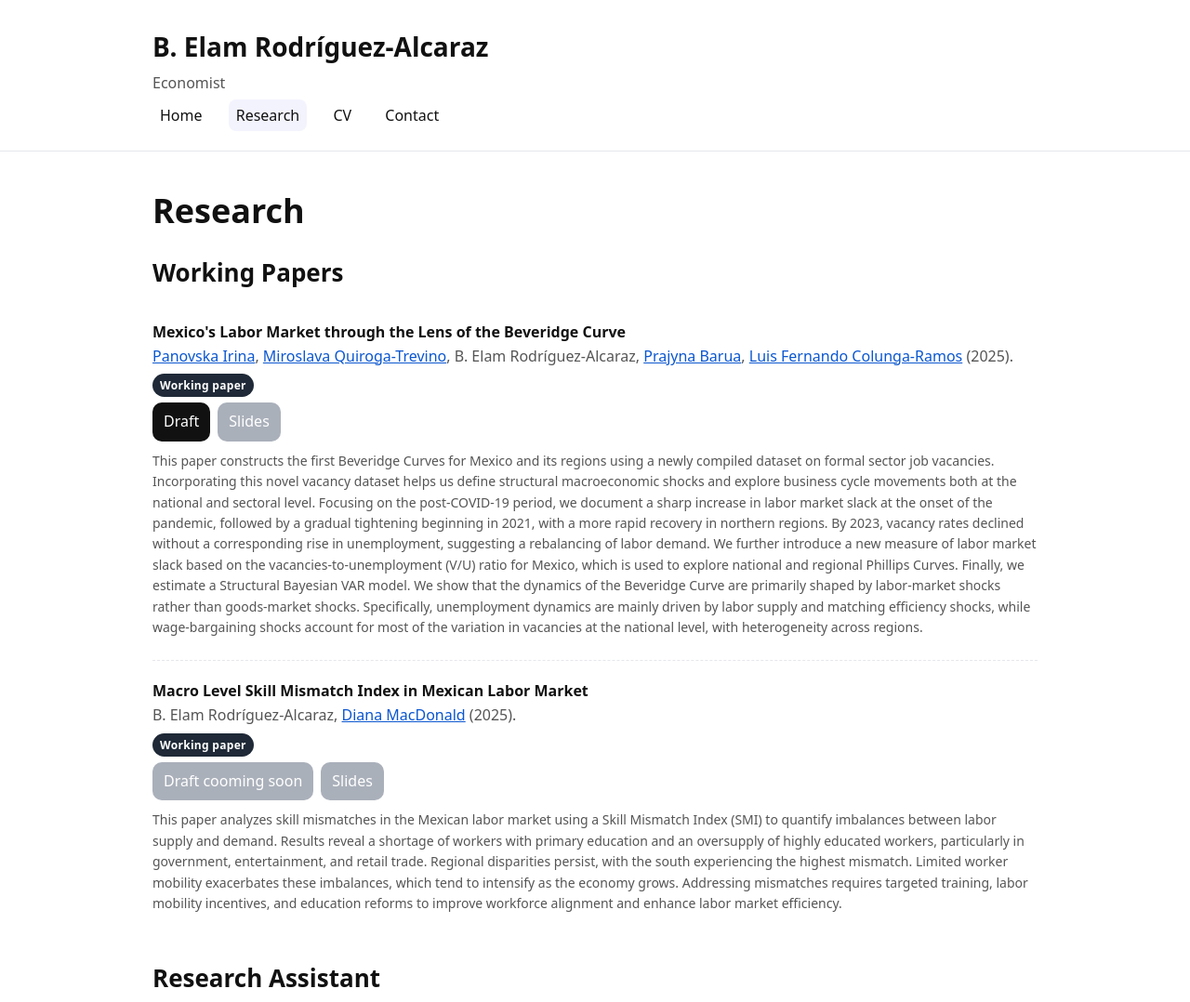
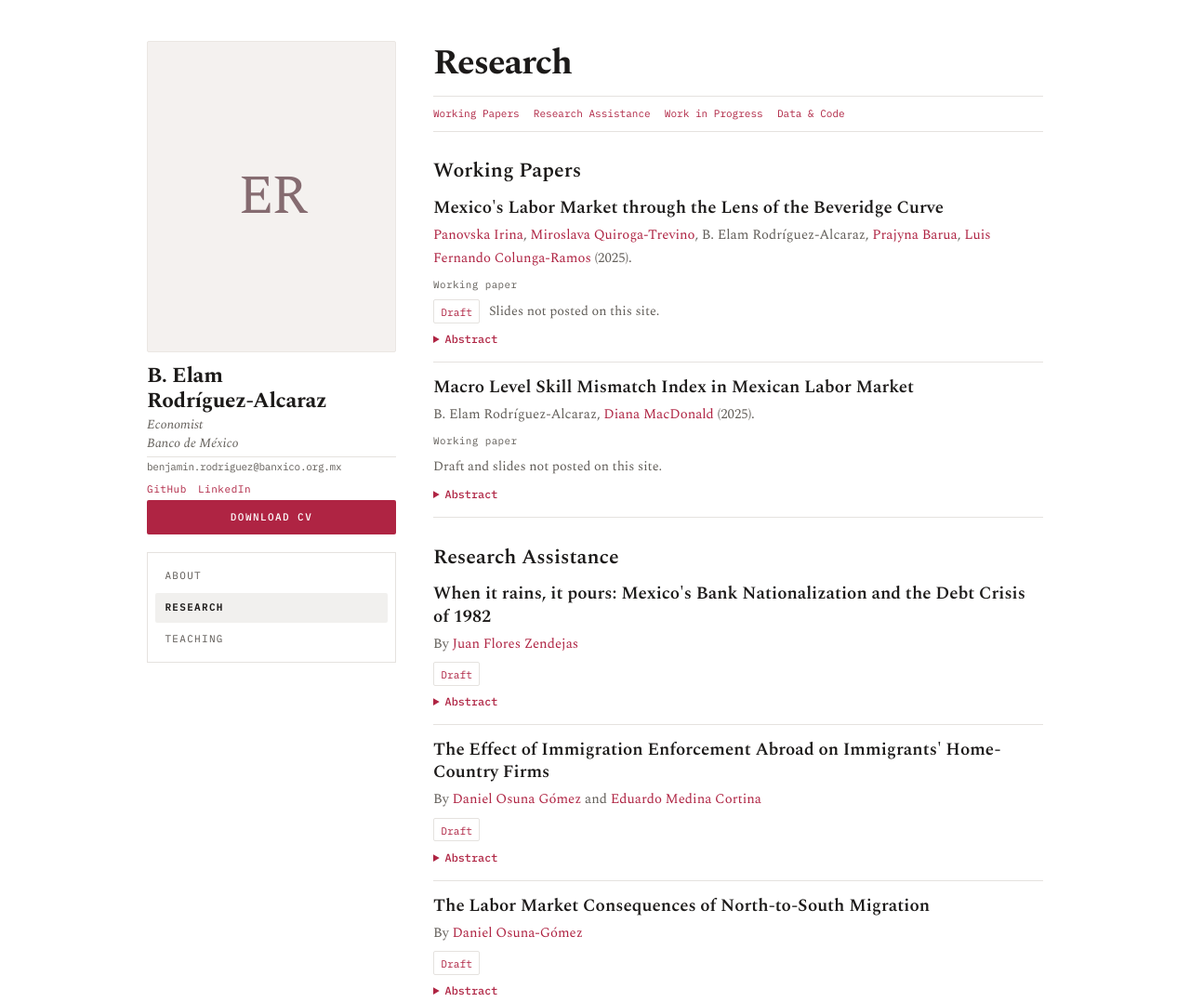
Before and after one commit to BElamRodriguezAlcaraz/BElamRodriguezAlcaraz.github.io, a plain HTML site: page research.html in a window 1280 px wide. Shown: the top 1078 px of the page at 93% size. Drawn offline with nearby package versions, Linux system fonts and the light colour scheme.

Commit message:
Redesign academic website and improve profile metadata

```diff
--- a/research.html
+++ b/research.html
@@ -4,46 +4,55 @@
   <meta charset="utf-8">
   <meta name="viewport" content="width=device-width, initial-scale=1">
   <title>B. Elam Rodríguez-Alcaraz — Research</title>
-  <meta name="description" content="Publications, working papers, research assistance, data and code.">
+  <meta name="description" content="Research by B. Elam Rodríguez-Alcaraz, including work on Mexico’s labor market, the Beveridge curve, and skill mismatch.">
   <link rel="canonical" href="https://belamrodriguezalcaraz.github.io/research.html">
-  <link rel="stylesheet" href="/style.css">
-
-  <!-- Overrides specific to this page -->
-  <style>
-    .coauthors a{color:#0b57d0; text-decoration:underline;}
-    .link-buttons{display:flex; flex-wrap:wrap; gap:8px; margin:6px 0 2px}
-    .btn.paper{background:#111; color:#fff; border:none}
-    .btn.code{background:#7c3aed; color:#fff; border:none}
-    .btn.disabled{background:#9ca3af; color:#fff; border:none; pointer-events:none; opacity:.85}
-    .section-intro{color:var(--muted); margin-top:-10px}
-    .paper + .paper{margin-top:6px}
-  </style>
+  <link rel="stylesheet" href="style.css">
 </head>
 
 <body>
-<header class="site-header">
-  <div class="container">
-    <div class="site-title">B. Elam Rodríguez-Alcaraz</div>
-    <div class="tagline">Economist</div>
-    <nav aria-label="Primary">
-      <a href="/">Home</a>
-      <a href="/research.html" aria-current="page">Research</a>
-      <a href="/cv.pdf">CV</a>
-      <a href="mailto:benjamin.rodriguez@banxico.org.mx">Contact</a>
+<a href="#main" class="skip-link">Skip to content</a>
+<div class="site-layout">
+<aside class="profile-sidebar" aria-label="Profile">
+  <div class="profile-identity">
+    <div class="profile-portrait" aria-hidden="true">
+      <span>ER</span>
+      <img src="assets/profile.png" alt="" width="268" height="335">
+    </div>
+    <div class="profile-details">
+      <a class="profile-name" href="./">B. Elam<br> Rodríguez-Alcaraz</a>
+      <p class="profile-role">Economist</p>
+      <p class="profile-affiliation">Banco de México</p>
+      <a class="profile-email" href="mailto:benjamin.rodriguez@banxico.org.mx">benjamin.rodriguez@banxico.org.mx</a>
+      <ul class="profile-links">
+        <li><a href="https://github.com/BElamRodriguezAlcaraz">GitHub</a></li>
+        <li><a href="https://www.linkedin.com/in/b-elam-rodriguez-alcaraz/" target="_blank" rel="noopener">LinkedIn</a></li>
+      </ul>
+    </div>
+  </div>
+  <a class="cv-link" href="cv.pdf">Download CV</a>
+  <nav class="profile-nav" aria-label="Primary">
+    <a href="./">About</a>
+    <a href="research.html" aria-current="page">Research</a>
+    <a href="teaching.html">Teaching</a>
   </nav>
-  </div>
-</header>
+</aside>
 
-<main id="main" class="container">
+<main id="main" class="site-main">
   <h1>Research</h1>
+  <nav class="research-nav" aria-label="Research sections">
+    <a href="#working-papers">Working Papers</a>
+    <a href="#research-assistance">Research Assistance</a>
+    <a href="#work-in-progress">Work in Progress</a>
+    <a href="#data-code">Data &amp; Code</a>
+  </nav>
 
   <!-- ===== Working Papers ===== -->
   <section class="section">
-    <h2>Working Papers</h2>
+    <h2 id="working-papers">Working Papers</h2>
 
     <!-- Paper 1 -->
-    <article class="paper" itemscope itemtype="https://schema.org/ScholarlyArticle">
-      <div class="paper-title" itemprop="name">Mexico&#39;s Labor Market through the Lens of the Beveridge Curve</div>
+    <article id="beveridge-curve" class="paper" itemscope itemtype="https://schema.org/ScholarlyArticle">
+      <h3 class="paper-title" itemprop="name">Mexico&#39;s Labor Market through the Lens of the Beveridge Curve</h3>
       <div class="paper-authors coauthors">
         <a href="https://irinapanovska.com/" target="_blank" rel="noopener">Panovska Irina</a>,
         <a href="https://scholar.google.com/citations?user=FLJdZFAAAAAJ&hl=en" target="_blank" rel="noopener">Miroslava Quiroga-Trevino</a>,
@@ -59,9 +68,11 @@
 
       <div class="link-buttons">
         <a class="btn paper" href="https://papers.ssrn.com/sol3/papers.cfm?abstract_id=5387586" target="_blank" rel="noopener">Draft</a>
-        <span class="btn disabled">Slides</span>
+        <span class="resource-status small">Slides not posted on this site.</span>
       </div>
 
+      <details class="abstract">
+        <summary>Abstract</summary>
         <p class="small" itemprop="description">
           This paper constructs the first Beveridge Curves for Mexico and its regions using a newly compiled dataset on formal sector job vacancies.
           Incorporating this novel vacancy dataset helps us define structural macroeconomic shocks and explore business cycle movements both at the
@@ -74,11 +85,12 @@
           efficiency shocks, while wage-bargaining shocks account for most of the variation in vacancies at the national level, with heterogeneity
           across regions.
         </p>
+      </details>
     </article>
 
     <!-- Paper 2 -->
-    <article class="paper" itemscope itemtype="https://schema.org/ScholarlyArticle">
-      <div class="paper-title" itemprop="name">Macro Level Skill Mismatch Index in Mexican Labor Market</div>
+    <article id="skill-mismatch" class="paper" itemscope itemtype="https://schema.org/ScholarlyArticle">
+      <h3 class="paper-title" itemprop="name">Macro Level Skill Mismatch Index in Mexican Labor Market</h3>
       <div class="paper-authors coauthors">
         B. Elam Rodríguez-Alcaraz, <a href="https://www.dianamacdonald.com/" target="_blank" rel="noopener">Diana MacDonald</a> (2025).
       </div>
@@ -88,10 +100,11 @@
       </div>
 
       <div class="link-buttons">
-        <span class="btn disabled">Draft cooming soon</span>
-        <span class="btn disabled">Slides</span>
+        <span class="resource-status small">Draft and slides not posted on this site.</span>
       </div>
 
+      <details class="abstract">
+        <summary>Abstract</summary>
         <p class="small" itemprop="description">
           This paper analyzes skill mismatches in the Mexican labor market using a Skill Mismatch Index (SMI) to quantify imbalances
           between labor supply and demand. Results reveal a shortage of workers with primary education and an oversupply of highly educated workers,
@@ -99,22 +112,25 @@
           Limited worker mobility exacerbates these imbalances, which tend to intensify as the economy grows. Addressing mismatches requires targeted
           training, labor mobility incentives, and education reforms to improve workforce alignment and enhance labor market efficiency.
         </p>
+      </details>
     </article>
   </section>
 
   <!-- ===== Research Assistant ===== -->
   <section class="section">
-    <h2>Research Assistant</h2>
+    <h2 id="research-assistance">Research Assistance</h2>
 
     <!-- RA 1 -->
     <article class="paper">
-      <div class="paper-title">When it rains, it pours: Mexico&#39;s Bank Nationalization and the Debt Crisis of 1982</div>
+      <h3 class="paper-title">When it rains, it pours: Mexico&#39;s Bank Nationalization and the Debt Crisis of 1982</h3>
       <div class="paper-authors coauthors">
         By <a href="https://www.unige.ch/sciences-societe/dehes/en/department-members/juan-flores-zendejas-en" target="_blank" rel="noopener">Juan Flores Zendejas</a>
       </div>
       <div class="link-buttons">
         <a class="btn paper" href="https://debtcon6.princeton.edu/sites/g/files/toruqf3611/files/documents/flores_zendejas.pdf" target="_blank" rel="noopener">Draft</a>
       </div>
+      <details class="abstract">
+        <summary>Abstract</summary>
         <p class="small">
           How are expropriations related to governments&#39; debt defaults? The literature has shown that expropriation episodes and debt defaults have
           rarely coincided, suggesting that each event resulted from a different set of factors. The aim of this article is twofold. First, I analyze
@@ -128,11 +144,12 @@
           demonstrate that commercial banks, as well as international organizations, expressed misgivings about the banks&#39; nationalization. This fact
           may have hindered the country&#39;s economic recovery through the deterioration of public confidence and a decline in foreign investment.
         </p>
+      </details>
     </article>
 
     <!-- RA 2 -->
     <article class="paper">
-      <div class="paper-title">The Effect of Immigration Enforcement Abroad on Immigrants&#39; Home-Country Firms</div>
+      <h3 class="paper-title">The Effect of Immigration Enforcement Abroad on Immigrants&#39; Home-Country Firms</h3>
       <div class="paper-authors coauthors">
         By <a href="https://sites.google.com/view/danielosunagomez" target="_blank" rel="noopener">Daniel Osuna Gómez</a> and
         <a href="https://www.cornerstone.com/professionals/eduardo-medina-cortina/" target="_blank" rel="noopener">Eduardo Medina Cortina</a>
@@ -140,6 +157,8 @@
       <div class="link-buttons">
         <a class="btn paper" href="https://papers.ssrn.com/sol3/papers.cfm?abstract_id=4620336" target="_blank" rel="noopener">Draft</a>
       </div>
+      <details class="abstract">
+        <summary>Abstract</summary>
         <p class="small">
           We use the largest modern US deportation program to investigate the effect of deportation shocks on establishments in the communities of
           origin of migrants. We link these deportations to Mexican municipalities by using transnational data on the undocumented migrant network
@@ -147,17 +166,20 @@
           deportation shocks observe an increase in their establishments’ size, revenue, and exports. We provide suggestive evidence that these changes
           are driven by increases in consumer demand, the transference of human and financial capital, and reductions in labor costs.
         </p>
+      </details>
     </article>
 
     <!-- RA 3 -->
     <article class="paper">
-      <div class="paper-title">The Labor Market Consequences of North-to-South Migration</div>
+      <h3 class="paper-title">The Labor Market Consequences of North-to-South Migration</h3>
       <div class="paper-authors coauthors">
         By <a href="https://sites.google.com/view/danielosunagomez" target="_blank" rel="noopener">Daniel Osuna-Gómez</a>
       </div>
       <div class="link-buttons">
         <a class="btn paper" href="https://papers.ssrn.com/sol3/papers.cfm?abstract_id=5009623" target="_blank" rel="noopener">Draft</a>
       </div>
+      <details class="abstract">
+        <summary>Abstract</summary>
         <p class="small">
           I investigate the impact of the arrival of individuals born in developed countries (North-to-South migration) on natives&#39; wages. Using
           Mexican Population Census data, I first characterize migration to Mexico and show that many foreign-born individuals from developed countries
@@ -165,21 +187,23 @@
           foreign-born individuals from developed countries decreases natives&#39; wages. I provide evidence suggesting that this is driven by the creation
           of low-paying jobs in industries relying on local consumption, and the substitution of natives for some white-collar jobs.
         </p>
+      </details>
     </article>
   </section>
 
   <!-- ===== Work in Progress ===== -->
   <section class="section">
-    <h2>Work in Progress</h2>
+    <h2 id="work-in-progress">Work in Progress</h2>
     <ul class="clean">
       <li>The impact of Minimum Wages on Exporting Firms, with <a href="https://sites.google.com/view/danielosunagomez" target="_blank" rel="noopener">Daniel Osuna-Gómez</a>.</li>
-      <li>Demographic Aging and its Impact on Growth: The Case of Mexico, con <a href="https://www.dianamacdonald.com/" target="_blank" rel="noopener">Diana MacDonald</a>.</li>
+      <li>Demographic Aging and its Impact on Growth: The Case of Mexico, with <a href="https://www.dianamacdonald.com/" target="_blank" rel="noopener">Diana MacDonald</a>.</li>
     </ul>
   </section>
 
   <!-- ===== Data & Code ===== -->
   <section class="section">
-    <h2>Data &amp; Code</h2>
+    <h2 id="data-code">Data &amp; Code</h2>
+    <p class="section-intro small">The resources below are listed for reference. Download links are not yet posted on this site.</p>
     <ul class="clean">
       <li><strong>Macro Level Skill Mismatch Index In Mexican Labor Markets: Replication package</strong></li>
       <li><strong>Mexican Labor Markets Using ENOE</strong></li>
@@ -188,7 +212,8 @@
       <li><strong>American Labor Markets</strong></li>
     </ul>
   </section>
+  <footer class="site-footer">Hosted on GitHub Pages</footer>
 </main>
-
+</div>
 </body>
 </html>
--- a/sitemap.xml
+++ b/sitemap.xml
@@ -6,4 +6,7 @@
   <url>
     <loc>https://belamrodriguezalcaraz.github.io/research.html</loc>
   </url>
+  <url>
+    <loc>https://belamrodriguezalcaraz.github.io/teaching.html</loc>
+  </url>
 </urlset>
--- a/style.css
+++ b/style.css
@@ -1,27 +1,129 @@
+@import url("https://fonts.googleapis.com/css2?family=IBM+Plex+Mono:wght@400;500;600&family=Spectral:ital,wght@0,400;0,600;0,700;1,400&display=swap");
 
-:root{--bg:#fff;--text:#111;--muted:#555;--link:#0b57d0;--border:#e5e7eb;--accent:#2563eb;
---badge-published:#065f46;--badge-rr:#7c2d12;--badge-working:#1f2937;--badge-code:#7c3aed}
-@media (prefers-color-scheme: dark){:root{--bg:#0b0e14;--text:#e6e6e6;--muted:#b3b3b3;--link:#8ab4f8;
---border:#1f2937;--accent:#60a5fa;--badge-published:#10b981;--badge-rr:#f59e0b;--badge-working:#9ca3af;--badge-code:#c084fc}}
-*{box-sizing:border-box}html{scroll-behavior:smooth}
-body{margin:0;font-family:ui-sans-serif,system-ui,-apple-system,Segoe UI,Roboto,Helvetica,Arial;line-height:1.6;color:var(--text);background:var(--bg)}
-.container{max-width:1000px;margin:0 auto;padding:24px}
-header.site-header{border-bottom:1px solid var(--border);position:sticky;top:0;background:var(--bg);z-index:50}
-.site-title{font-size:clamp(20px,4vw,28px);font-weight:700;margin:4px 0}.tagline{color:var(--muted);margin:0 0 10px 0}
-nav a{margin-right:16px;text-decoration:none;color:var(--text);padding:6px 8px;border-radius:8px}
-nav a:hover,nav a[aria-current="page"]{background:rgba(99,102,241,.08)}main{padding-top:12px}
-h1,h2,h3{line-height:1.2}h1{font-size:clamp(28px,5vw,36px);margin-top:18px}h2{font-size:clamp(20px,4vw,26px);margin-top:30px}
-p{margin:10px 0}a{color:var(--link)}.section{margin:28px 0}.grid{display:grid;gap:20px}
-.grid-2{grid-template-columns:1fr}@media (min-width:800px){.grid-2{grid-template-columns:1.2fr .8fr}}
-.card{border:1px solid var(--border);border-radius:16px;padding:18px}.badges{display:flex;flex-wrap:wrap;gap:8px;margin-top:6px}
-.badge{font-size:12px;padding:3px 8px;border-radius:999px;color:#fff;font-weight:600;letter-spacing:.3px}
-.badge.published{background:var(--badge-published)}.badge.rr{background:var(--badge-rr)}.badge.working{background:var(--badge-working)}.badge.code{background:var(--badge-code)}
-.paper{padding:14px 0;border-bottom:1px dashed var(--border)}.paper:last-child{border-bottom:none}.paper-title{font-weight:700}.paper-authors{color:var(--muted)}
-footer{border-top:1px solid var(--border);margin-top:40px;padding:20px 0;color:var(--muted);font-size:14px}
-kbd{border:1px solid var(--border);border-bottom-width:2px;padding:2px 6px;border-radius:6px;font-size:12px}
-ul.clean{margin:0;padding-left:18px}.hero{display:flex;align-items:center;gap:18px}
-.hero img{width:84px;height:84px;border-radius:50%;object-fit:cover;border:1px solid var(--border)}
-.cta-buttons{display:flex;gap:10px;flex-wrap:wrap;margin-top:8px}.btn{display:inline-block;padding:8px 12px;border-radius:10px;border:1px solid var(--border);text-decoration:none;color:var(--text)}
-.btn.primary{background:var(--accent);color:#fff;border:none}code.inline{background:rgba(125,125,125,.15);padding:2px 5px;border-radius:6px}
-.small{font-size:14px;color:var(--muted)}table{border-collapse:collapse;width:100%}th,td{border-bottom:1px dashed var(--border);padding:10px;text-align:left}th{color:var(--muted);font-weight:600}
-.skip-link{position:absolute;left:-9999px}.skip-link:focus{left:12px;top:12px;background:var(--accent);color:#fff;padding:8px 12px;border-radius:8px}
+:root {
+  color-scheme: light;
+  --paper: #fff;
+  --ink: #1c1a19;
+  --text: #2f2d2b;
+  --muted: #625e59;
+  --accent: #af2443;
+  --line: #e5e2df;
+  --soft: #f1f0ee;
+  --serif: "Spectral", Georgia, "Times New Roman", serif;
+  --mono: "IBM Plex Mono", ui-monospace, Menlo, Consolas, monospace;
+}
+
+* { box-sizing: border-box; }
+body { margin: 0; color: var(--ink); background: var(--paper); font: 1rem/1.6 var(--serif); overflow-wrap: anywhere; }
+a { color: var(--accent); text-decoration: none; }
+a:hover { text-decoration: underline; text-underline-offset: .17em; }
+:focus-visible { outline: 2px solid #2d557a; outline-offset: .2rem; }
+.skip-link { position: absolute; inset: .75rem auto auto .75rem; z-index: 2; transform: translateY(-200%); padding: .4rem .7rem; background: var(--paper); }
+.skip-link:focus { transform: none; }
+
+.site-layout {
+  width: min(100% - 3.5rem, 60.25rem);
+  margin: 2.75rem auto 3.5rem;
+  display: grid;
+  grid-template-columns: minmax(12rem, 16.75rem) minmax(0, 1fr);
+  align-items: start;
+  gap: clamp(1.5rem, 3.2vw, 2.5rem);
+}
+.profile-sidebar, .profile-details, .site-main { min-width: 0; }
+.profile-portrait {
+  position: relative;
+  width: 100%;
+  aspect-ratio: 4 / 5;
+  border-radius: 2px;
+  overflow: hidden;
+  background: #f4f1ef;
+  border: 1px solid #ebe7e3;
+  color: #856b70;
+  display: grid;
+  place-items: center;
+  font: 400 clamp(2rem, 5vw, 3.7rem)/1 var(--serif);
+  letter-spacing: -.05em;
+}
+.profile-portrait img { position: absolute; inset: 0; display: block; width: 100%; height: 100%; object-fit: cover; }
+.profile-details { margin-top: .75rem; }
+.profile-name { display: block; margin: 0; color: var(--ink); font-size: 1.4375rem; font-weight: 700; letter-spacing: -.014em; line-height: 1.18; }
+.profile-role, .profile-affiliation { margin: .07rem 0 0; color: var(--muted); font-size: .875rem; font-style: italic; line-height: 1.35; }
+.profile-role { margin-top: .16rem; }
+.profile-email {
+  display: block;
+  border-top: 1px solid var(--line);
+  margin-top: .25rem;
+  padding-top: .16rem;
+  color: var(--muted);
+  font: .69rem/1.55 var(--mono);
+  letter-spacing: -.025em;
+}
+.profile-links { display: flex; flex-wrap: wrap; gap: .25rem .75rem; margin: .45rem 0 .15rem; padding: 0; list-style: none; font: .6875rem/1.45 var(--mono); letter-spacing: .05em; }
+.cv-link {
+  display: block;
+  margin-top: .2rem;
+  padding: .65rem .65rem;
+  border-radius: 2px;
+  color: white;
+  background: var(--accent);
+  text-align: center;
+  text-transform: uppercase;
+  font: 500 .6875rem/1.55 var(--mono);
+  letter-spacing: .13em;
+}
+.cv-link:hover { background: #91203a; text-decoration: none; }
+.profile-nav { display: grid; gap: .1rem; margin-top: 1.18rem; padding: .5rem; border: 1px solid var(--line); }
+.profile-nav a { border-radius: 2px; padding: .47rem .65rem; color: #5a5652; font: 400 .6875rem/1.6 var(--mono); letter-spacing: .12em; text-transform: uppercase; }
+.profile-nav a:hover, .profile-nav a[aria-current="page"] { color: var(--ink); background: var(--soft); text-decoration: none; }
+.profile-nav a[aria-current="page"] { font-weight: 600; }
+
+.site-main { color: var(--text); font-size: 1.03125rem; line-height: 1.72; }
+.site-main h1, .site-main h2, .site-main h3 { color: var(--ink); line-height: 1.28; }
+.site-main h1 { margin: 0 0 .7rem; font-size: clamp(1.85rem, 4vw, 2.35rem); letter-spacing: -.028em; }
+.site-main h2 { margin: 0 0 .55rem; font-size: 1.36rem; font-weight: 600; }
+.site-main h3 { margin: 0; font-size: 1.18rem; font-weight: 600; }
+.site-main p { margin: 0 0 1rem; }
+.about { padding-top: .2rem; }
+.site-footer { margin-top: 2.45rem; color: #716c67; font: .65rem/1.6 var(--mono); letter-spacing: .04em; }
+
+.section { margin: 1.8rem 0; scroll-margin-block-start: 1rem; }
+.section h2 { scroll-margin-block-start: 1rem; }
+.research-nav {
+  display: flex;
+  flex-wrap: wrap;
+  gap: .28rem .95rem;
+  padding: .6rem 0;
+  border-block: 1px solid var(--line);
+  font: .69rem/1.55 var(--mono);
+}
+.research-nav a { color: var(--accent); }
+.paper { margin: 0; padding: .95rem 0; border-bottom: 1px solid var(--line); scroll-margin-block-start: 1rem; }
+.paper:first-of-type { padding-top: .3rem; }
+.paper-authors { color: var(--muted); font-size: .92rem; margin-top: .24rem; }
+.badges, .link-buttons { display: flex; flex-wrap: wrap; align-items: center; gap: .3rem .6rem; margin-top: .45rem; }
+.badge, .item-date { font: .68rem/1.6 var(--mono); color: var(--muted); letter-spacing: .04em; }
+.btn { display: inline-flex; padding: .13rem .46rem; border: 1px solid var(--line); border-radius: 2px; color: var(--accent); font: .7rem/1.5 var(--mono); }
+.btn:hover { border-color: var(--accent); }
+.resource-status, .section-intro, .small { color: var(--muted); font-size: .89rem; }
+.abstract { margin-top: .52rem; }
+.abstract summary { width: fit-content; cursor: pointer; color: var(--accent); font: 500 .74rem/1.5 var(--mono); }
+.abstract p { margin: .55rem 0 0; }
+.clean { padding-left: 1.1rem; }
+.clean li + li { margin-top: .4rem; }
+
+.teaching-list { margin: 1.3rem 0 0; padding: 0; list-style: none; border-top: 1px solid var(--line); }
+.teaching-list li { padding: 1rem 0; border-bottom: 1px solid var(--line); }
+.teaching-list h2 { margin-bottom: .23rem; }
+.teaching-list p { color: var(--muted); margin-bottom: .12rem; }
+
+@media (max-width: 46rem) {
+  .site-layout { width: calc(100% - 2rem); grid-template-columns: minmax(0, 1fr); margin: 1.45rem auto 2.6rem; gap: 1.7rem; }
+  .profile-identity { display: grid; grid-template-columns: minmax(4.35rem, 23%) minmax(0, 1fr); align-items: center; gap: .85rem; }
+  .profile-portrait { font-size: clamp(1.45rem, 6vw, 2.4rem); }
+  .profile-details { margin: 0; }
+  .profile-name { font-size: clamp(1.23rem, 4.9vw, 1.45rem); }
+  .cv-link { margin-top: .7rem; }
+  .profile-nav { display: flex; flex-wrap: wrap; gap: .15rem; margin-top: .75rem; padding: .35rem; }
+  .profile-nav a { padding: .4rem .58rem; }
+  .site-main { font-size: 1rem; }
+}
```
Also changed, not shown: index.html (+37 -88 lines), teaching.html (added, +56 -0 lines), 1 other file. Lines whose indentation alone changed are shown as unchanged.
